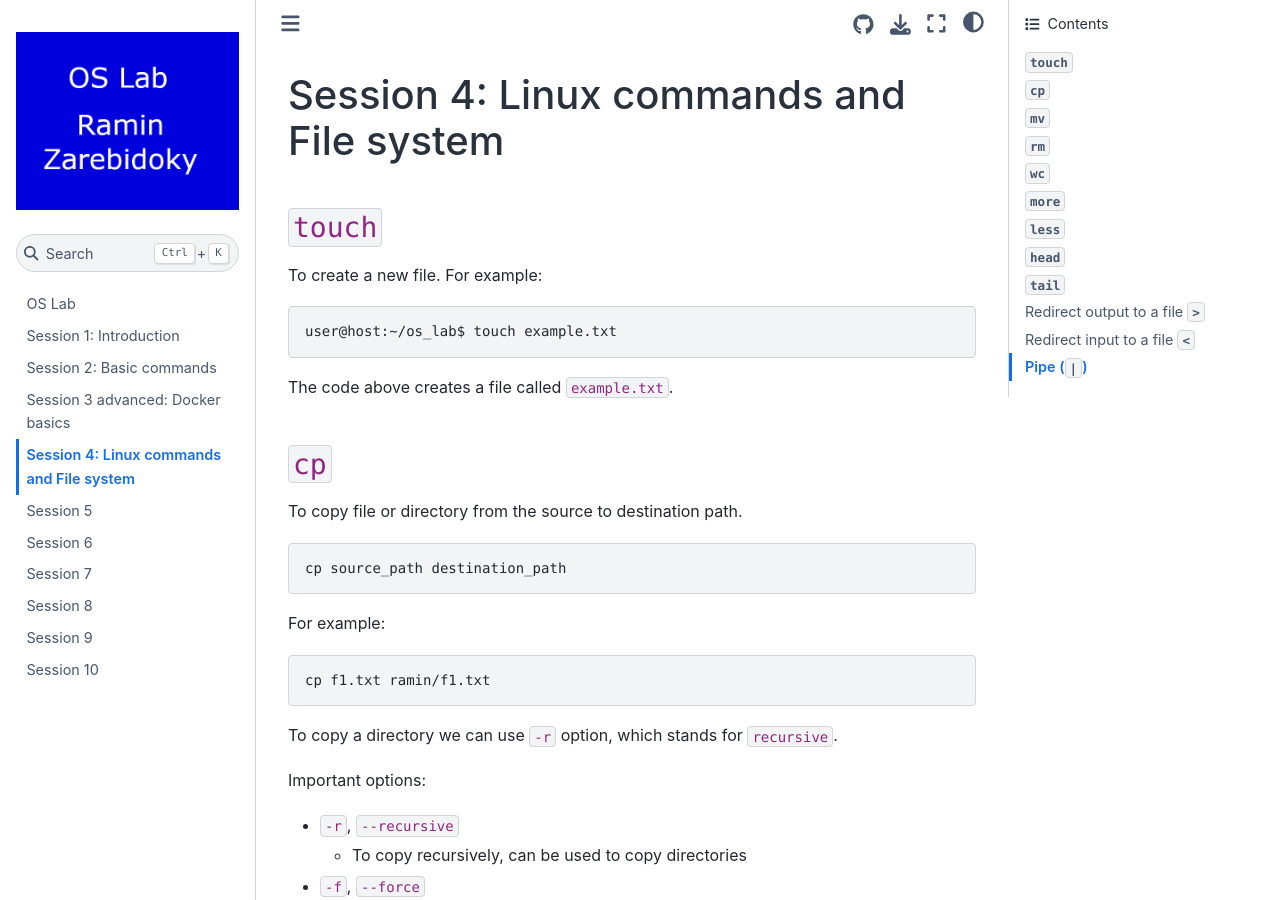
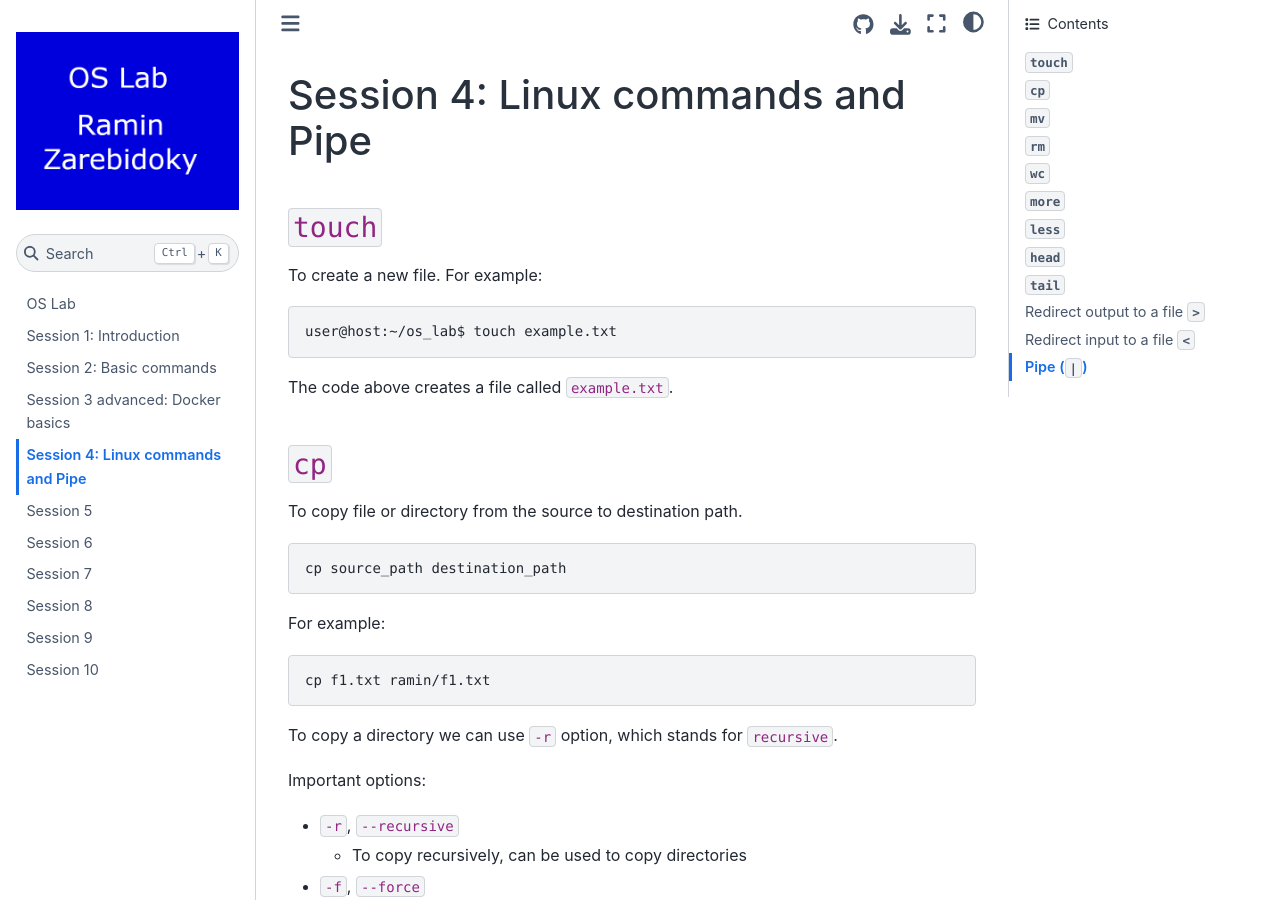
Before and after one commit to LiterallyTheOne/os_lab, a Jupyter Book: the page built from docs/session_4.md, in a window 1280 px wide and 900 px high. Built offline with Jupyter Book 1.0.4 settings and Sphinx 7.4.7 and the Sphinx Book theme 1.1.4, drawn with Linux system fonts in a browser that asks for light colours.

Commit message:
Change the title of session_4

```diff
--- a/docs/session_4.md
+++ b/docs/session_4.md
@@ -1,4 +1,4 @@
-# Session 4: Linux commands and File system
+# Session 4: Linux commands and Pipe
 
 ## `touch`
 
```
